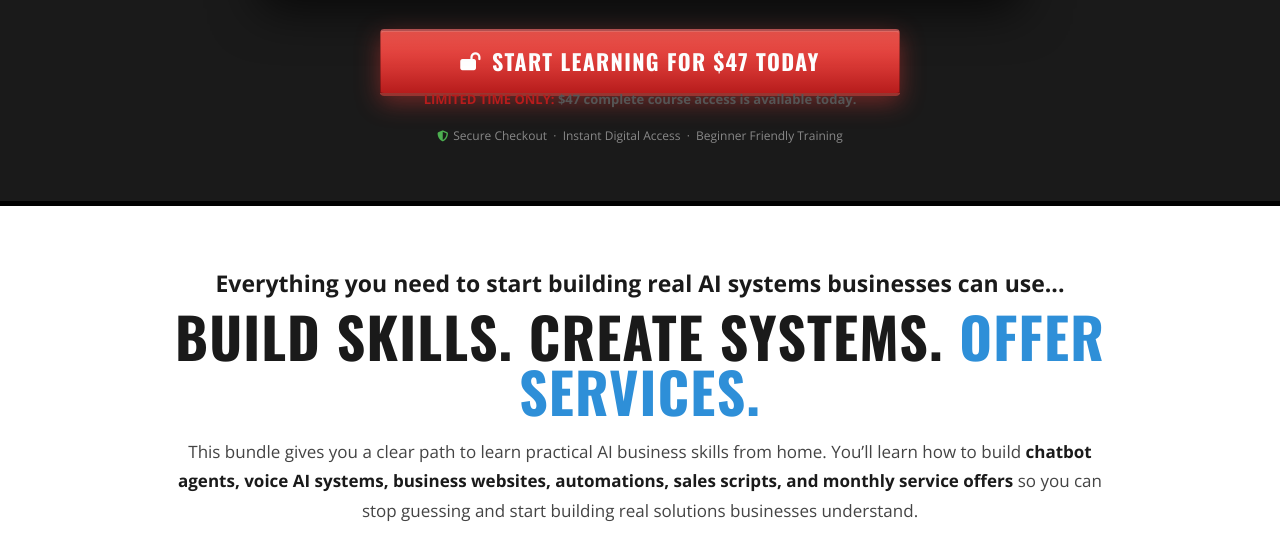
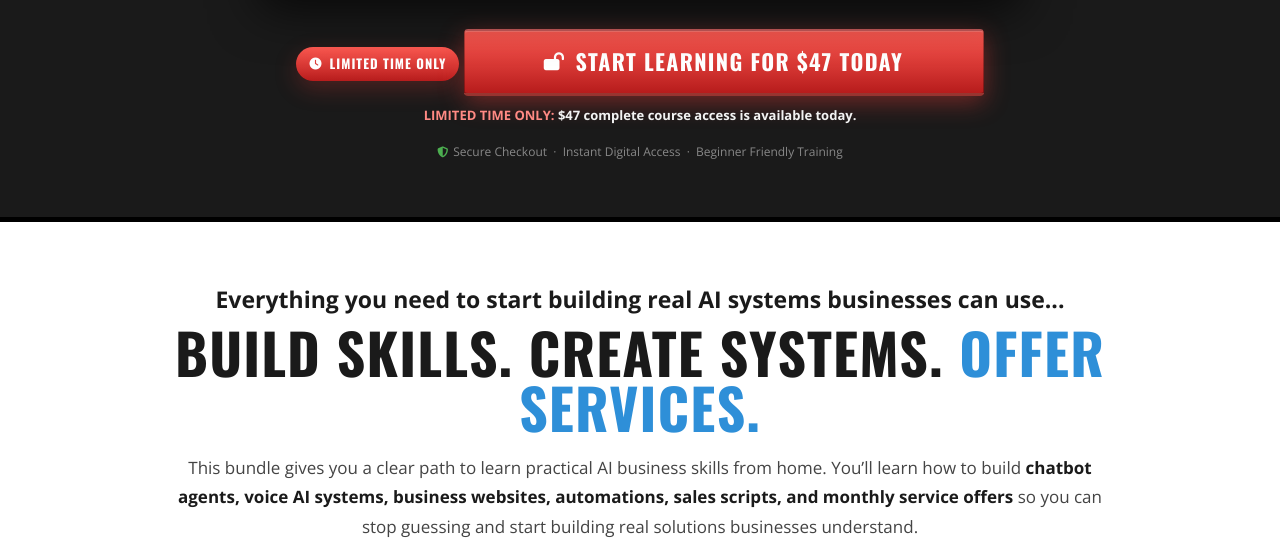
Before and after one commit to nexusluma365/BuildAIBusinessfromHome, a website: page Funnel Template.html in a window 1280 px wide. Shown: the part 987-1538 px from the top of the page. Drawn offline with nearby package versions, Linux system fonts and the light colour scheme.

Commit message:
Make limited time offer more visible

```diff
--- a/Funnel Template.html
+++ b/Funnel Template.html
@@ -324,7 +324,7 @@ video {
 }
 .limited-badge i { font-size: 12px; }
 .price-limited-note {
-  margin: -6px auto 18px;
+  margin: 10px auto 18px;
   color: #555;
   font-size: 13px;
   font-weight: 700;
@@ -344,6 +344,15 @@ video {
 .checkout-limited-note strong {
   color: var(--cta-red-dark);
   text-transform: uppercase;
+}
+.s1 .limited-badge {
+  margin: 0 auto 14px;
+}
+.s1 .price-limited-note {
+  color: #f3f3f3;
+}
+.s1 .price-limited-note strong {
+  color: #ff8a84;
 }
 
 .s2 {
@@ -1382,6 +1391,7 @@ video {
     <div class="s1-frame-overlay"></div>
   </div>
 
+  <div class="limited-badge"><i class="fa-solid fa-clock" aria-hidden="true"></i> Limited Time Only</div>
   <a href="#checkout" class="btn-accent checkout-trigger">
     <i class="fa-solid fa-lock-open" aria-hidden="true"></i>
     Start Learning For $47 Today
```
Also changed, not shown: index.html (+11 -1 lines).
